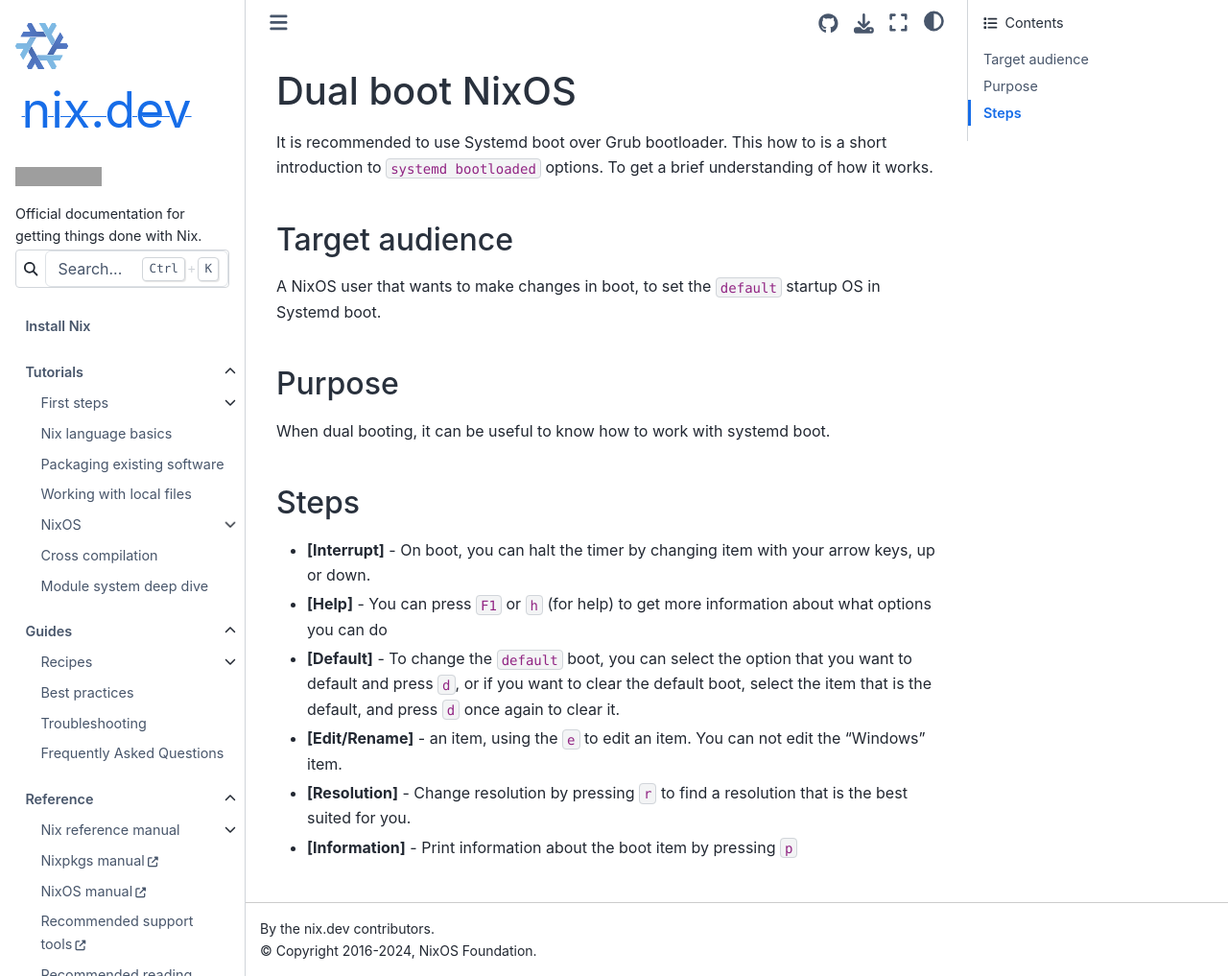
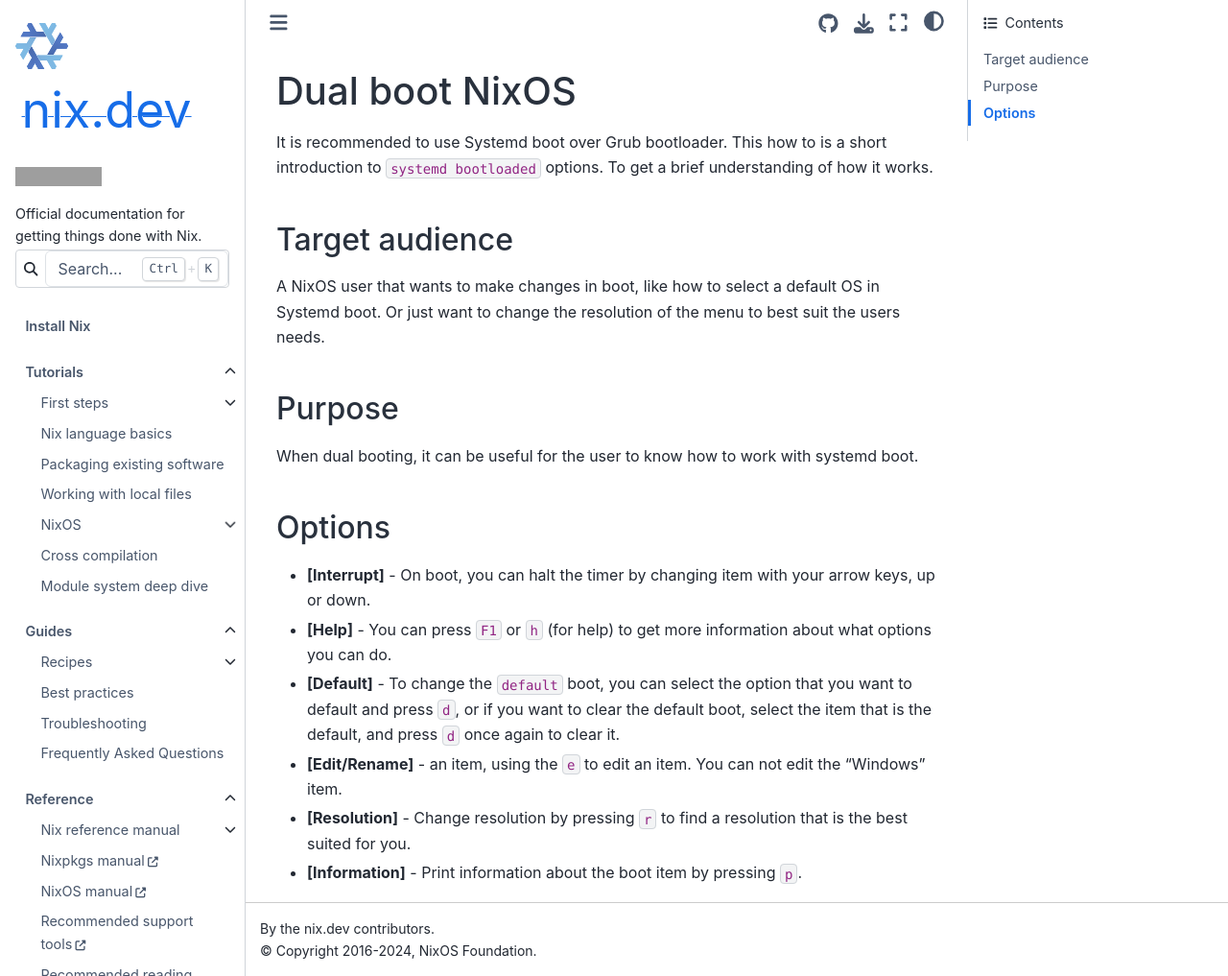
Before and after one commit to NixOS/nix.dev, a Sphinx documentation site: the page built from source/guides/recipes/dual-boot-NixOS.md, in a window 1280 px wide and 1017 px high. Shown: the whole window at 96% size. Built offline with Sphinx 7.4.7 and the Sphinx Book theme 1.1.4, drawn with Linux system fonts in a browser that asks for light colours; pages that are not in the unit, such as notebooks, are missing from menus; grey boxes are pictures that could not be loaded.

Commit message:
improving dual-boot guide

```diff
--- a/source/guides/recipes/dual-boot-NixOS.md
+++ b/source/guides/recipes/dual-boot-NixOS.md
@@ -4,15 +4,16 @@
 This how to is a short introduction to `systemd bootloaded` options. To get a brief understanding of how it works.
 
 ## Target audience
-A NixOS user that wants to make changes in boot, to set the `default` startup OS in Systemd boot.
+A NixOS user that wants to make changes in boot, like how to select a default OS in Systemd boot.
+Or just want to change the resolution of the menu to best suit the users needs.
 
 ## Purpose
-When dual booting, it can be useful to know how to work with systemd boot.
+When dual booting, it can be useful for the user to know how to work with systemd boot.
 
-## Steps
+## Options
 * **[Interrupt]** - On boot, you can halt the timer by changing item with your arrow keys, up or down.
-* **[Help]** - You can press `F1` or `h` (for help) to get more information about what options you can do
+* **[Help]** - You can press `F1` or `h` (for help) to get more information about what options you can do.
 * **[Default]** - To change the `default` boot, you can select the option that you want to default and press `d`, or if you want to clear the default boot, select the item that is the default, and press `d` once again to clear it.
 * **[Edit/Rename]** - an item, using the `e` to edit an item. You can not edit the "Windows" item.
 * **[Resolution]** - Change resolution by pressing `r` to find a resolution that is the best suited for you.
-* **[Information]** - Print information about the boot item by pressing `p`
+* **[Information]** - Print information about the boot item by pressing `p`.
```
